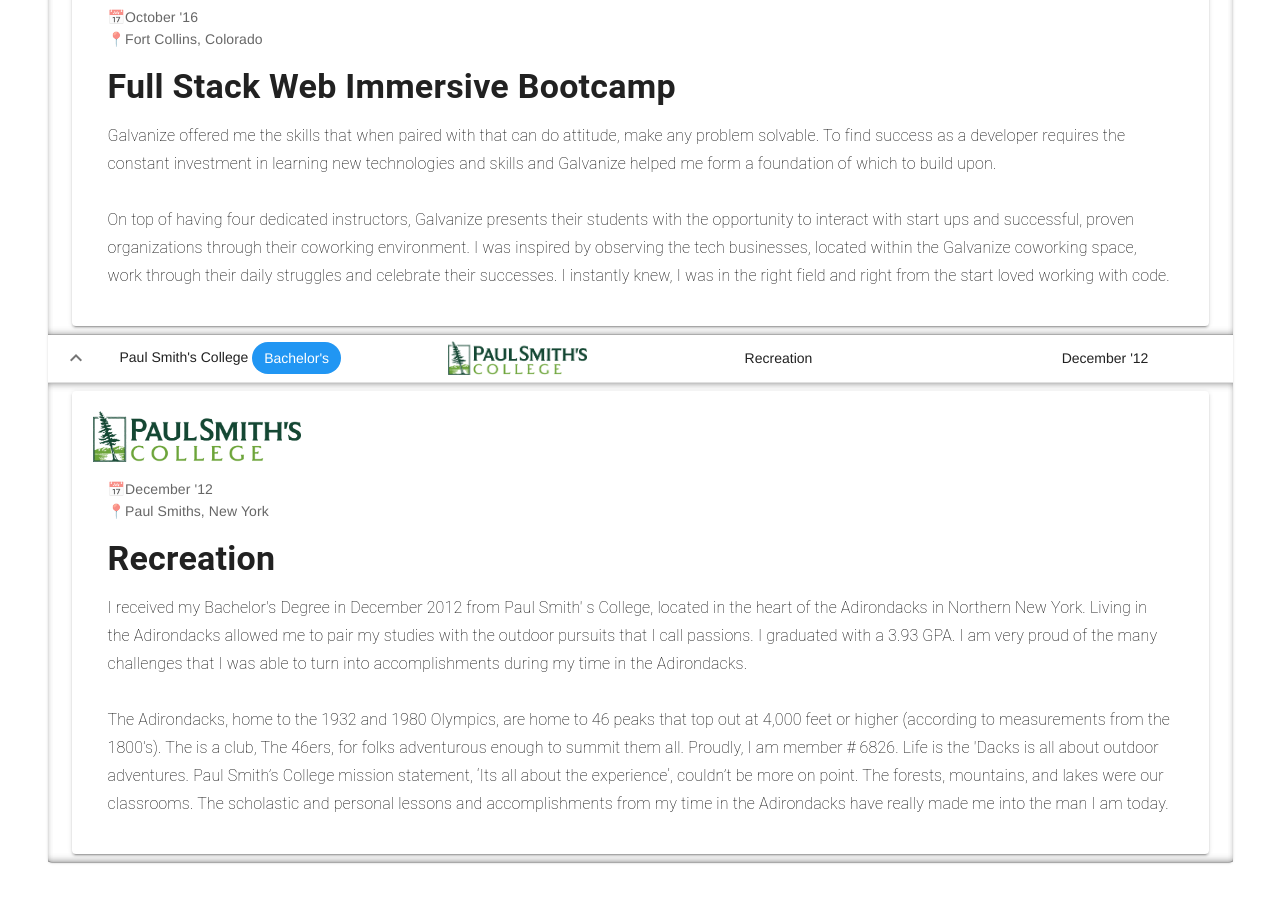
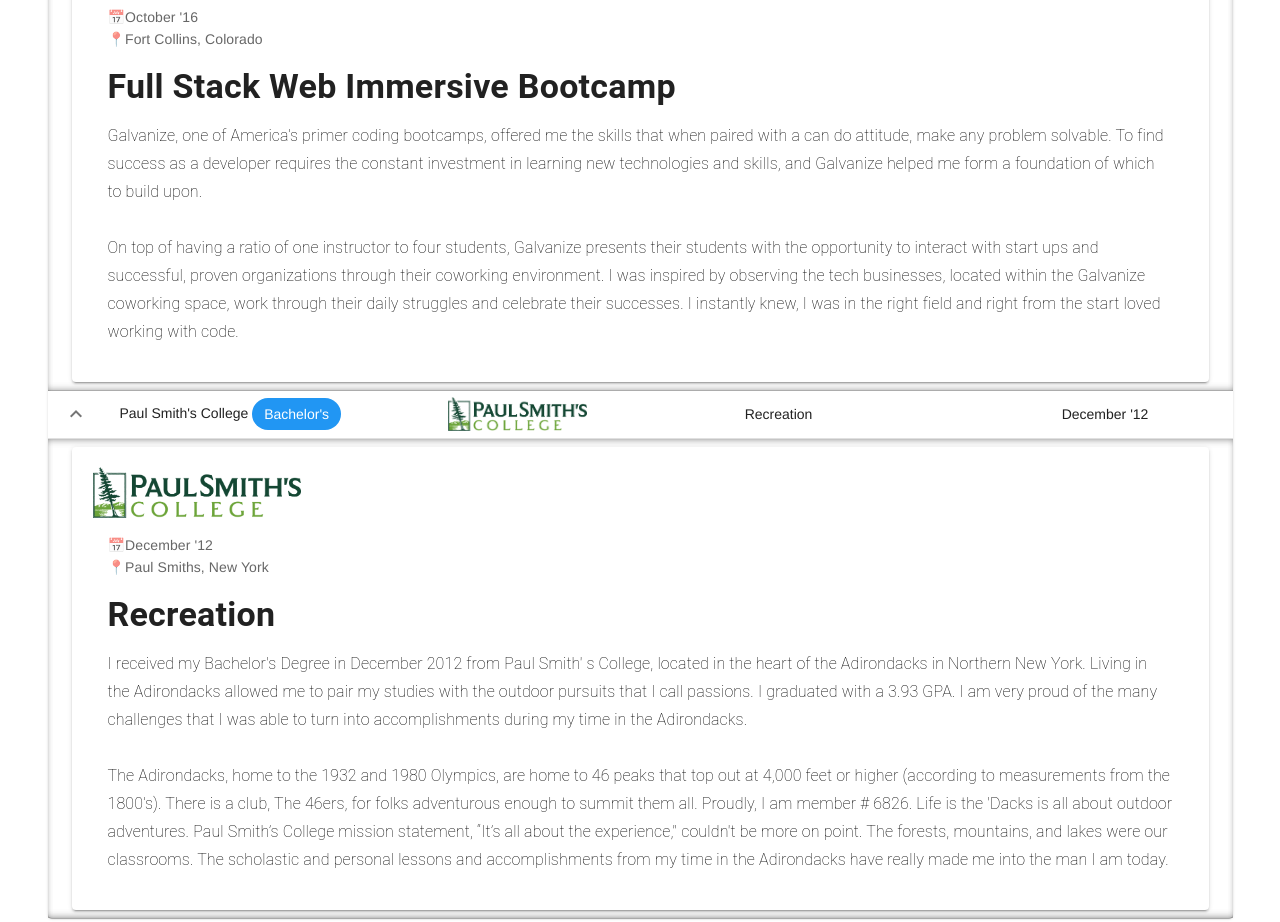
Before and after one commit to DanielDwyer/danieldwyer, a Vue app: page / in a window 1280 px wide. Shown: the part 4700-5622 px from the top of the page. Built offline with nearby package versions, Linux system fonts and the light colour scheme; a small style sheet from the web is missing.

Commit message:
education was not synced

```diff
--- a/src/components/Education.vue
+++ b/src/components/Education.vue
@@ -150,8 +150,8 @@
         major: 'Full Stack Web Immersive Bootcamp',
         time: "October '16",
         location: 'Fort Collins, Colorado',
-        paragraphA: 'Galvanize offered me the skills that when paired with that can do attitude, make any problem solvable. To find success as a developer requires the constant investment in learning new technologies and skills and Galvanize helped me form a foundation of which to build upon.',
-        paragraphB: 'On top of having four dedicated instructors, Galvanize presents their students with the opportunity to interact with start ups and successful, proven organizations through their coworking environment. I was inspired by observing the tech businesses, located within the Galvanize coworking space, work through their daily struggles and celebrate their successes. I instantly knew, I was in the right field and right from the start loved working with code.',
+        paragraphA: 'Galvanize, one of America’s primer coding bootcamps, offered me the skills that when paired with a can do attitude, make any problem solvable. To find success as a developer requires the constant investment in learning new technologies and skills, and Galvanize helped me form a foundation of which to build upon.',
+        paragraphB: 'On top of having a ratio of one instructor to four students, Galvanize presents their students with the opportunity to interact with start ups and successful, proven organizations through their coworking environment. I was inspired by observing the tech businesses, located within the Galvanize coworking space, work through their daily struggles and celebrate their successes. I instantly knew, I was in the right field and right from the start loved working with code.',
       },
       {
         name: "Paul Smith's College",
@@ -160,7 +160,7 @@
         time: "December '12",
         location: 'Paul Smiths, New York',
         paragraphA: "I received my Bachelor's Degree in December 2012 from Paul Smith' s College, located in the heart of the Adirondacks in Northern New York. Living in the Adirondacks allowed me to pair my studies with the outdoor pursuits that I call passions. I graduated with a 3.93 GPA. I am very proud of the many challenges that I was able to turn into accomplishments during my time in the Adirondacks.",
-        paragraphB: "The Adirondacks, home to the 1932 and 1980 Olympics, are home to 46 peaks that top out at 4,000 feet or higher (according to measurements from the 1800’s). The is a club, The 46ers, for folks adventurous enough to summit them all. Proudly, I am member # 6826. Life is the 'Dacks is all about outdoor adventures. Paul Smith’s College mission statement, ‘Its all about the experience‘, couldn’t be more on point. The forests, mountains, and lakes were our classrooms. The scholastic and personal lessons and accomplishments from my time in the Adirondacks have really made me into the man I am today.",
+        paragraphB: "The Adirondacks, home to the 1932 and 1980 Olympics, are home to 46 peaks that top out at 4,000 feet or higher (according to measurements from the 1800’s). There is a club, The 46ers, for folks adventurous enough to summit them all. Proudly, I am member # 6826. Life is the 'Dacks is all about outdoor adventures. Paul Smith’s College mission statement, “It’s all about the experience,'' couldn't be more on point. The forests, mountains, and lakes were our classrooms. The scholastic and personal lessons and accomplishments from my time in the Adirondacks have really made me into the man I am today.",
       },
     ],
   }),
```
